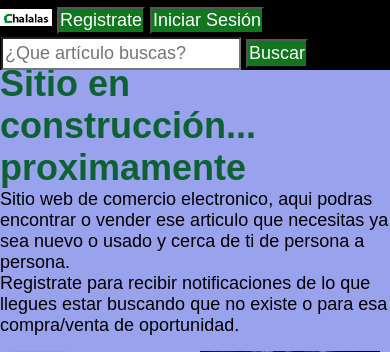
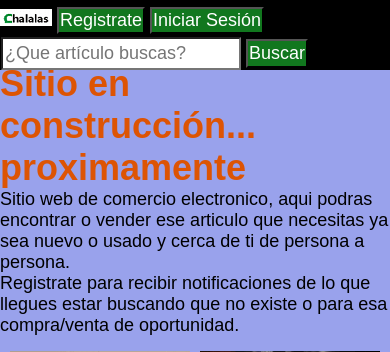
Before and after one commit to YanniCastle/chalalas, a PHP site: page /curso_php/ in a window 390 px wide. Shown: the top 352 px of the page. Run offline with PHP 8.4, Linux system fonts and the light colour scheme; a stand-in replaces the project's code that opens the database connection.

Commit message:
color h1

```diff
--- a/mobile_index2.css
+++ b/mobile_index2.css
@@ -93,7 +93,7 @@ margin-top: 0px;
   height: 100px;
 }
 h1 {
-  color: #0e6133;
+  color: #dd5404;
 }
 
 
```
